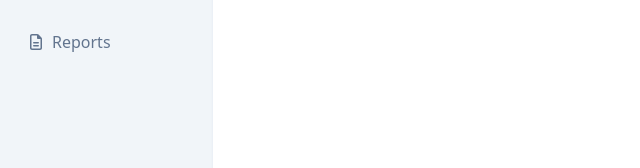
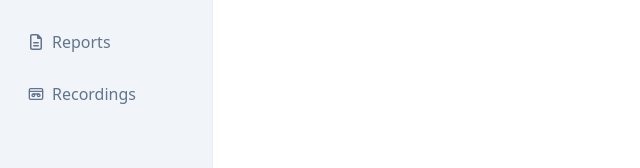
Before and after one commit to Cavista-Hackathon-2025/healthcloud, a React (Vite) app in the folder frontend/healthcloud/: page /dashboard in a window 1280 px wide. Shown: the part 150-318 px from the top of the page, without its empty margins (0-640 px from the left). Built offline with nearby package versions, Linux system fonts and the light colour scheme.

Commit message:
docs: update README.md

```diff
--- a/frontend/healthcloud/src/components/Sidebar.tsx
+++ b/frontend/healthcloud/src/components/Sidebar.tsx
@@ -4,6 +4,7 @@ import { ReportsPaths } from "@/routes/reports/ReportsPaths";
 import { TranscriptionPaths } from "@/routes/transcription/TranscriptionPaths";
 import { FaNotesMedical, FaRegFileLines } from "react-icons/fa6";
 import { NavLink } from "react-router-dom";
+import { LuVideotape } from "react-icons/lu";
 
 export const Sidebar = () => {
     const LINKS = [
@@ -17,11 +18,11 @@ export const Sidebar = () => {
             icon: <FaRegFileLines />,
             href: ReportsPaths.REPORTS,
         },
-        // {
-        //     label: "Recordings",
-        //     icon: <LuVideotape />,
-        //     href: TranscriptionPaths.RECORDING_HISTORY,
-        // },
+        {
+            label: "Recordings",
+            icon: <LuVideotape />,
+            href: TranscriptionPaths.RECORDING_HISTORY,
+        },
     ];
 
     return (
```
Also changed, not shown: 1 other file (tests, documents, lock files or other folders).
